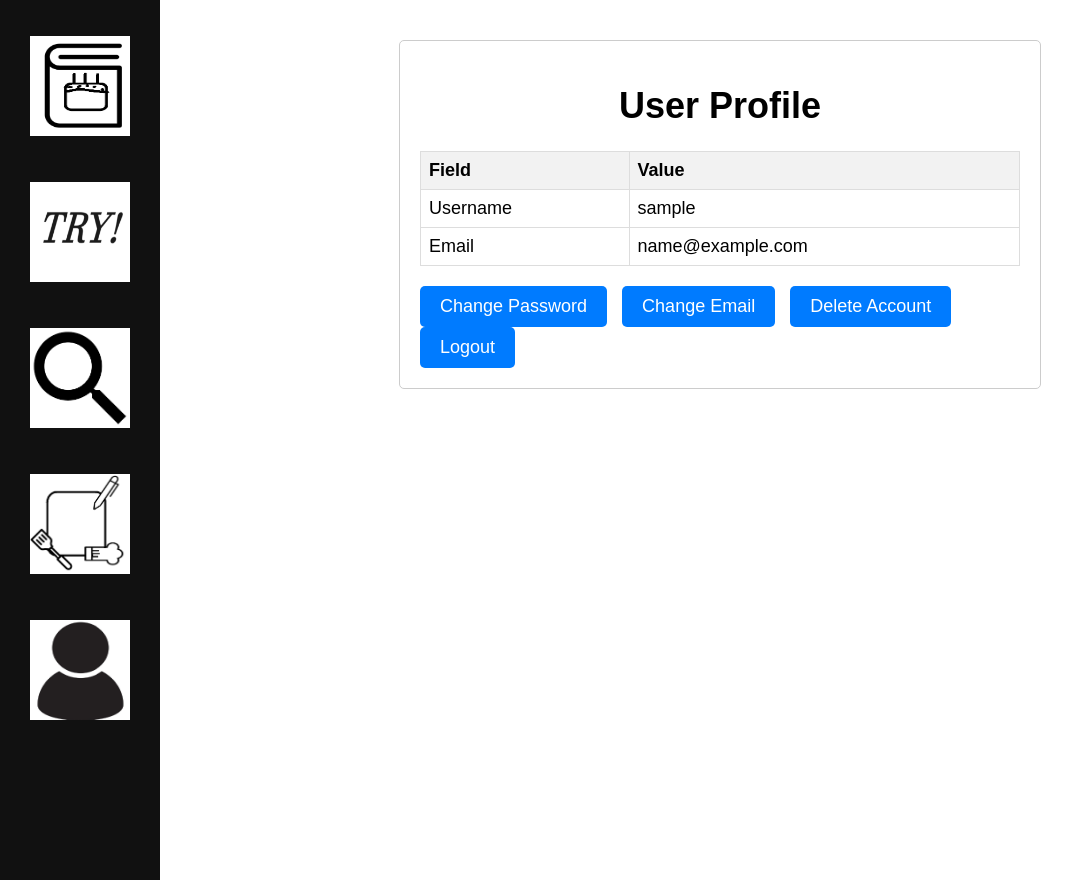
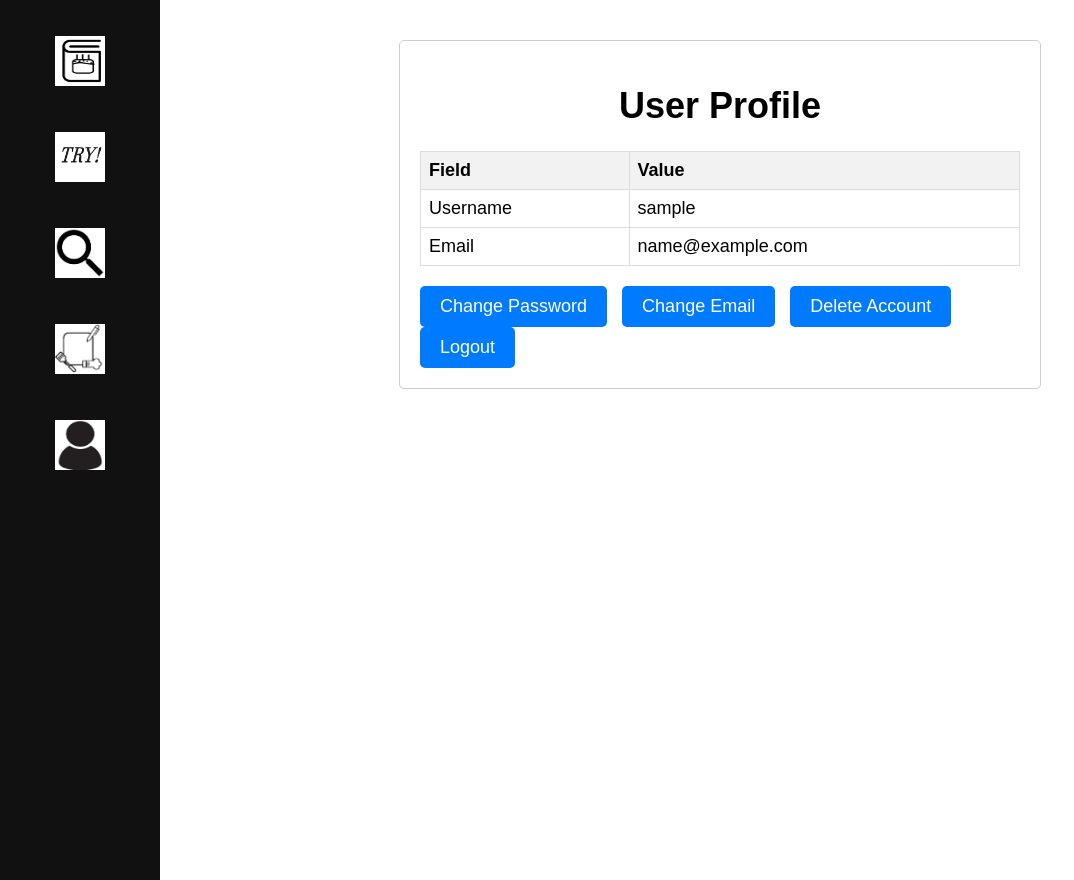
Before and after one commit to JohnnyWeymouth/My_Personal_Cookbook, a Flask app: page /me in a window 1280 px wide. Shown: the whole page, without its empty margins (0-1074 px from the left). Run offline with Flask 3, Linux system fonts and the light colour scheme; the visitor is signed in with stand-in values (Sample User, id 1).

Commit message:
adjust image size

```diff
--- a/templates/base.html
+++ b/templates/base.html
@@ -34,8 +34,8 @@
         }
 
         .sidenav img {
-            width: 100px; /* Adjust image size */
-            height: 100px;
+            width: 50px; /* Adjust image size */
+            height: 50px;
             margin-bottom: 10px;
         }
 
```
